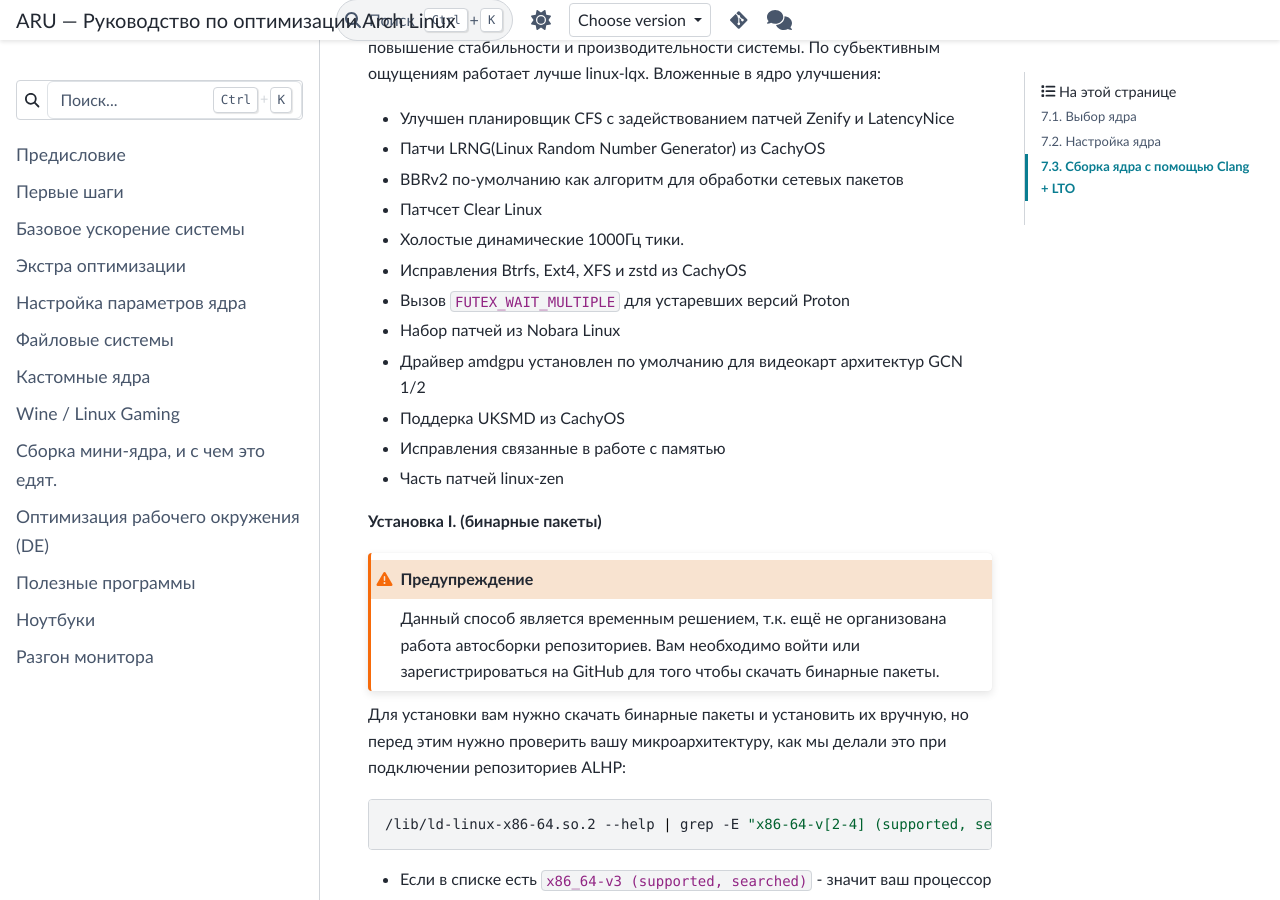
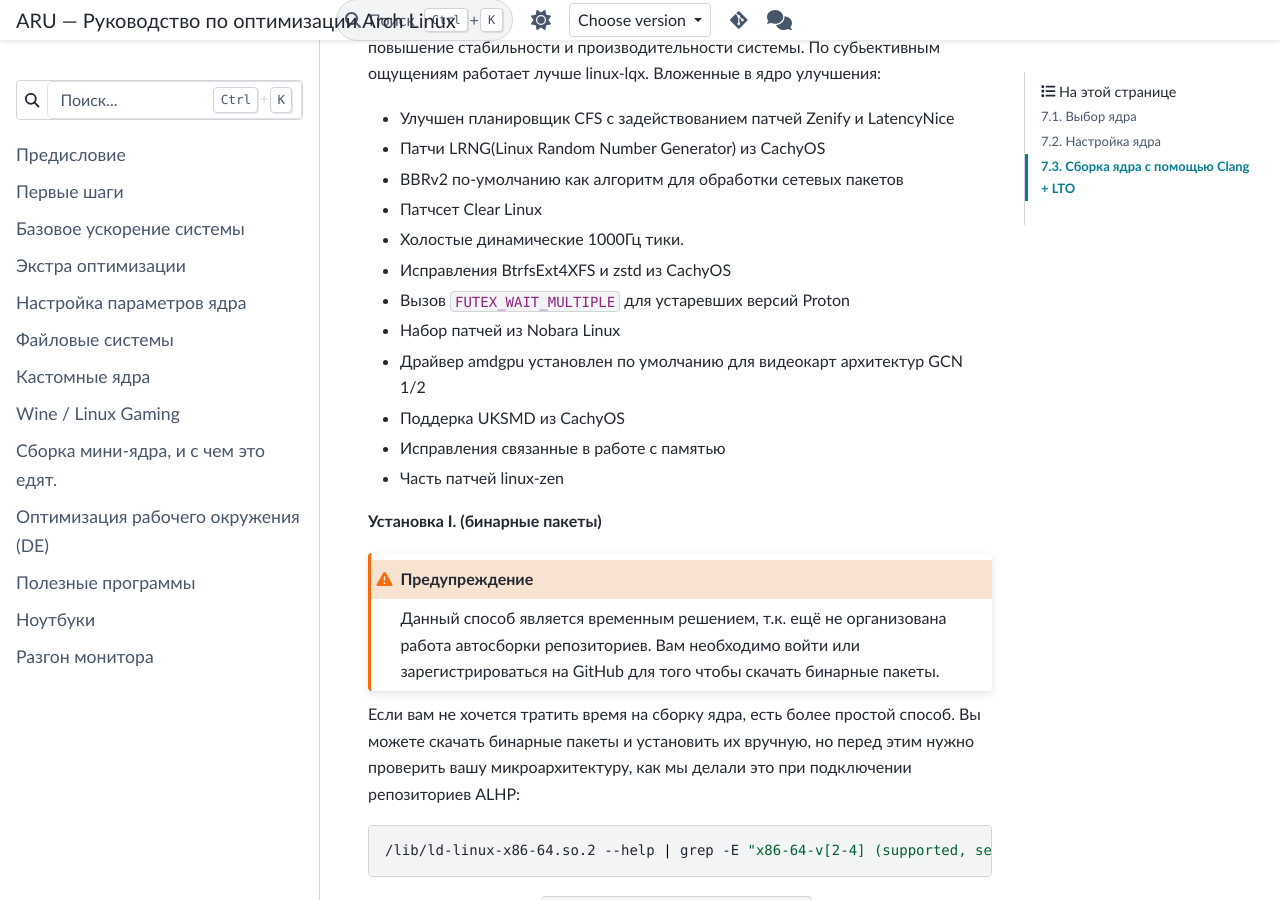
Before and after one commit to ventureoo/ARU, a Sphinx documentation site: the page built from docs/source/custom-kernels.rst, in a window 1280 px wide and 900 px high, scrolled down 10098 px. Built offline with Sphinx 7.4.7 and the PyData theme 0.15.4, drawn with Linux system fonts in a browser that asks for light colours.

Commit message:
Revert "custom-kernels: Some fixes (2)"
This reverts commit 267ecd6c2779b5c00a5b7cfd61ef06835eaaf916.

```diff
--- a/docs/source/custom-kernels.rst
+++ b/docs/source/custom-kernels.rst
@@ -453,7 +453,7 @@
 
 - Холостые динамические 1000Гц тики.
 
-- Исправления Btrfs, Ext4, XFS и zstd из CachyOS
+- Исправления Btrfs\Ext4\XFS и zstd из CachyOS
 
 - Вызов ``FUTEX_WAIT_MULTIPLE`` для устаревших версий Proton
 
@@ -474,9 +474,10 @@
    или зарегистрироваться на GitHub для того чтобы скачать бинарные
    пакеты.
 
-Для установки вам нужно скачать бинарные пакеты и установить их
-вручную, но перед этим нужно проверить вашу микроархитектуру, как мы
-делали это при подключении репозиториев ALHP::
+Если вам не хочется тратить время на сборку ядра, есть более простой
+способ. Вы можете скачать бинарные пакеты и установить их вручную, но
+перед этим нужно проверить вашу микроархитектуру, как мы делали это
+при подключении репозиториев ALHP::
 
   /lib/ld-linux-x86-64.so.2 --help | grep -E "x86-64-v[2-4] (supported, searched)"
 
```
